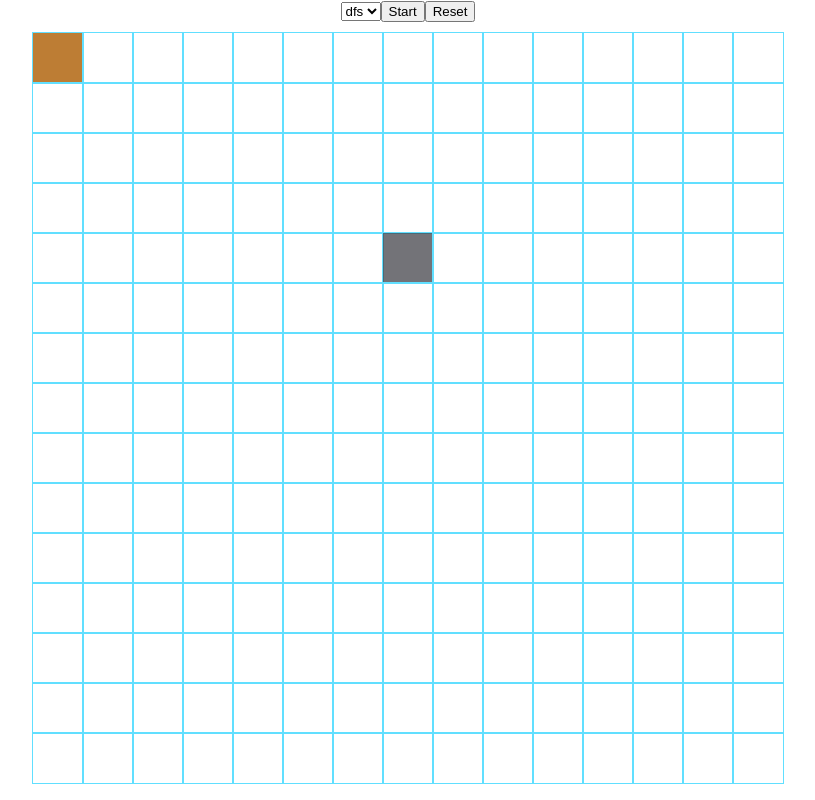
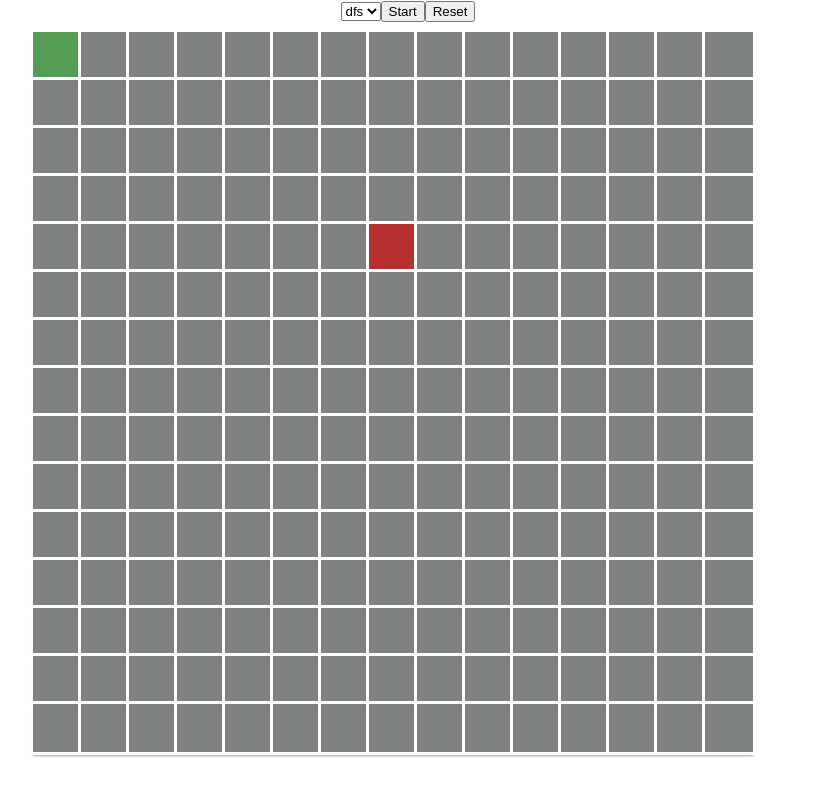
Before and after one commit to jimmylu1/pathfinder-visualizer, a React (Create React App) app: page / in a window 1280 px wide. Shown: the whole page, without its empty margins (232-1047 px from the left). Built offline with nearby package versions, Linux system fonts and the light colour scheme.

Commit message:
fix styling for board, need to add header

```diff
--- a/src/components/Node.css
+++ b/src/components/Node.css
@@ -1,84 +1,66 @@
 .node {
-  width: 50px;
-  height: 50px;
-  outline: 1px solid #61dfff;
+  width: 48px;
+  height: 48px;
+  outline: 3px solid white;
   float: left;
   margin: 0px;
   padding: 0px;
-  font-size: 9px;
+  box-shadow: 0px 3px 3px rgb(153, 150, 150);
+  background-color: rgba(124, 128, 125, 0.884);
 }
 
 .start {
-  background-color: rgb(189, 125, 52);
+  background-color: rgba(47, 167, 47, 0.596);
+  cursor: pointer;
 }
 
 .end {
-  background-color: rgba(62, 62, 70, 0.727);
+  background-color: rgba(192, 27, 27, 0.815);
+  cursor: pointer;
 }
 
 .visited {
-  outline: none;
-  background-color: rgb(243, 170, 74);
-  opacity: 0.8;
-  outline: 1px solid #61dfff;
+  animation-name: animateVisited;
+  animation-timing-function: linear;
+  animation-fill-mode: forwards;
+  animation-duration: .1s;
+  background-color: rgba(98, 196, 223, 0.603);
 }
 
-@keyframes visitedAnimation {
+@keyframes animateVisited {
   0% {
-    transform: scale(0.3);
-    background-color: rgba(0, 0, 66, 0.75);
-    border-radius: 100%;
-  }
-
-  50% {
-    background-color: rgba(17, 104, 217, 0.75);
-  }
-
-  75% {
-    transform: scale(1.2);
-    background-color: rgba(0, 217, 159, 0.75);
+    transform: scale(.9);
   }
 
   100% {
     transform: scale(1);
-    background-color: rgba(0, 190, 218, 0.75);
-    outline: 1px solid blue;
   }
 }
-
-.shortest {
-  animation-name: shortestPath;
-  animation-duration: 0.2s;
-  animation-timing-function: ease-out;
-  animation-delay: 0;
-  animation-direction: alternate;
-  animation-iteration-count: 1;
-  animation-fill-mode: forwards;
-  animation-play-state: running;
-}
-
-@keyframes shortestPath {
-  0% {
-    transform: scale(0.6);
-    background-color: rgb(255, 254, 106);
-  }
-
-  50% {
-    transform: scale(1.2);
-    background-color: rgb(255, 254, 106);
-  }
-
-  100% {
-    transform: scale(1);
-    background-color: rgb(255, 254, 106);
-  }
-}
-
 .wall {
   background-color: black;
 }
 
 .hovering {
-  background-color: orange;
-  opacity: 0.5;
+  animation-name: animateShortestPath;
+  background-color: rgba(204, 136, 34, 0.705);
+  cursor: pointer;
 }
+
+.shortest {
+  animation-name: aninmateShortestPath;
+  animation-timing-function: linear;
+  animation-duration: 0.1s;
+  animation-fill-mode: forwards;
+}
+
+@keyframes aninmateShortestPath {
+  0% {
+    transform: scale(0.8);
+    background-color: rgba(235, 154, 62, 0.884);
+  }
+
+  100% {
+    transform: scale(1);
+    background-color: rgb(235, 154, 62, 0.884);
+  }
+}
--- a/src/components/Node.js
+++ b/src/components/Node.js
@@ -1,5 +1,5 @@
 import React, { Component } from "react";
-import Proptypes from 'prop-types';
+import Proptypes from "prop-types";
 
 import "./Node.css";
 
@@ -39,16 +39,28 @@ export default class Node extends Component {
 
     let addClass = "";
 
-    //toggle hover styling
-    if (hover) {
+    //style visited nodes
+    if (board()[row][col].color) {
+      addClass = "visited";
+    }
+
+    //style shortest path
+    if (board()[row][col].shortest) {
+      addClass = "shortest";
+    }
+
+    //toggle hover styling when not on visited or shortest path
+    if (hover && (addClass !== "shortest" && addClass !== 'visited')) {
       addClass = "hovering ";
     }
 
     //add style for start node
     if ((hover && moveStart) || isStart) {
       addClass = "start";
-      //add style for end node
-    } else if ((hover && moveEnd) || isEnd) {
+    }
+
+    //add style for end node
+    if ((hover && moveEnd) || isEnd) {
       addClass = "end";
     }
 
@@ -60,14 +72,6 @@ export default class Node extends Component {
     //add styling for walls
     if (board()[row][col].isWall) {
       addClass = "wall";
-    }
-
-    if (board()[row][col].color) {
-      addClass = "visited";
-    }
-
-    if (board()[row][col].shortest) {
-      addClass = "shortest";
     }
 
     const { mouseDown, mouseUp } = this.props;
@@ -93,6 +97,5 @@ Node.propTypes = {
   isEnd: Proptypes.bool,
   moveStart: Proptypes.bool,
   moveEnd: Proptypes.bool,
-  drawWall: Proptypes.bool,
-
-}
+  drawWall: Proptypes.bool
+};
--- a/src/components/Pathfinder.js
+++ b/src/components/Pathfinder.js
@@ -188,7 +188,6 @@ export default class Pathfinder extends Component {
           style={{
             width: 750,
             height: 750,
-            border: "1px solid black",
             margin: "0px auto",
             marginTop: "10px"
           }}
```
